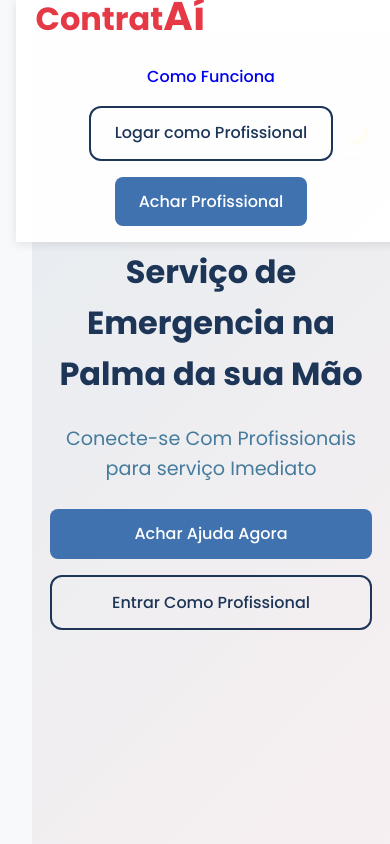
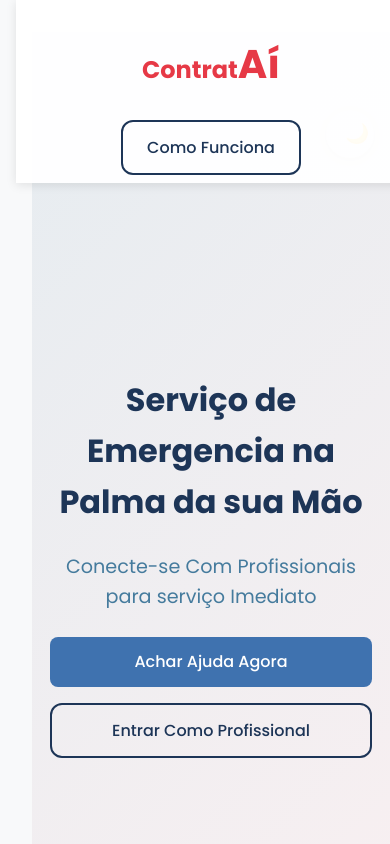
Before and after one commit to Yachmann/ETEC_TCC_REPOSITORIO_2025, a React (Vite) app: page / in a window 390 px wide. Shown: the top 844 px of the page. Built offline with nearby package versions, Linux system fonts and the light colour scheme.

Commit message:
css mudancas

```diff
--- a/src/components/ServicoPedidoForm/index.jsx
+++ b/src/components/ServicoPedidoForm/index.jsx
@@ -59,7 +59,7 @@ const ServicoPedidoForm = ({ profissionalId, aoPedidoCriado }) => {
       setDetalhes('');
       setEndereco('');
       setMessage('Pedido de serviço criado com sucesso!');
-      setSucesso('Alterado Com Sucesso!')
+      setSucesso('Criado Com Sucesso! Aguarde Resposta Profissional')
       setTimeout(() => {
         setSucesso(null)
       }, 3000)
--- a/src/index.css
+++ b/src/index.css
@@ -16,6 +16,7 @@
   box-shadow: 0 2px 8px rgba(0,0,0,0.2);
   cursor: pointer;
   transition: background-color 0.3s, color 0.3s, transform 0.2s;
+  z-index: 3;
 }
 .theme-toggle:hover {
   transform: scale(1.1);
--- a/src/pages/Home.css
+++ b/src/pages/Home.css
@@ -207,23 +207,45 @@ body {
 /* Responsivo */
 @media (max-width: 768px) {
   .hero-content h1 {
+    margin-top: 7em;
     font-size: 2rem;
+  }
+  .h1Contrata{
+    margin-top: 1em;
   }
 
   .hero-buttons {
     flex-direction: column;
     gap: 1rem;
   }
-
+  #headerb1,#headerb2{
+    width: 50%;
+    font-size: 0.8em;
+    display: none;
+  }
   .nav-links {
-    flex-direction: column;
+    text-align: center;
+    flex-direction: row;
+    justify-content: center;
     gap: 1rem;
     margin-top: 1rem;
     width: 100%;
   }
 
   .navbar {
-    align-items: flex-start;
+    align-items: center; /* Centraliza o conteúdo verticalmente */
+    flex-direction: column; /* Faz o logo e os links ficarem em coluna */
+    padding: 0.5rem 5%; /* Reduz altura do header */
+  }
+
+  .logo {
+    width: 100%;
+    text-align: center; /* Centraliza o nome do site */
+    margin-bottom: 0.5rem;
+  }
+
+  .logo h1 {
+    font-size: 1.5rem; /* Um pouco menor no mobile */
   }
 
   .features h2,
@@ -235,6 +257,7 @@ body {
     padding: 1.5rem;
   }
 }
+
 
 /* Scrollbar */
 ::-webkit-scrollbar {
--- a/src/pages/Home.jsx
+++ b/src/pages/Home.jsx
@@ -25,13 +25,13 @@ const Home = () => {
             <nav className="navbar">
               <div className="logo">
 
-                <h1>Contrat<span>Aí</span></h1>
+                <h1 className='h1Contrata'>Contrat<span>Aí</span></h1>
               </div>
               <div className="nav-links">
-                <a href="about">Como Funciona</a>
+                <a id='headerb3' className='btn-secondary' href="about">Como Funciona</a>
 
-                <Link to="/loginprofissional" className="btn-secondary">Logar como Profissional</Link>
-                <Link to="/buscar" className="btn-primary">Achar Profissional</Link>
+                <Link id='headerb1' to="/loginprofissional" className="btn-secondary">Logar como Profissional</Link>
+                <Link id='headerb2' to="/buscar" className="btn-primary">Achar Profissional</Link>
               </div>
             </nav>
 
--- a/src/pages/LoginClientePage.css
+++ b/src/pages/LoginClientePage.css
@@ -23,7 +23,10 @@
   width: 100%;
   max-width: 400px;
 }
-
+.pformclient{
+  margin-top: 1em;
+  text-align: center;
+}
 .login-cliente-form label {
   display: block;
   margin-bottom: 1.5rem;
--- a/src/pages/LoginClientePage.jsx
+++ b/src/pages/LoginClientePage.jsx
@@ -60,10 +60,11 @@ const LoginClientePage = () => {
       animate={{ opacity: 1, y: 0 }}
       transition={{ duration: 0.6, ease: 'easeOut' }}
     >
-      <div className="login-cliente-container">
+      <div className="login-container">
         <Backbutton rota={'/'} />
         <h1>Login de Usuário</h1>
-        <form className="login-cliente-form" onSubmit={handleSubmit}>
+        <form className="login-form" onSubmit={handleSubmit}>
+          <div className='campoTexto'>
             <label>
               <span>Email:</span>
               <input
@@ -73,6 +74,8 @@ const LoginClientePage = () => {
                 onChange={handleChange}
               />
             </label>
+          </div>
+          <div className='campoTexto'>
             <label>
               <span>Senha:</span>
               <input
@@ -82,8 +85,9 @@ const LoginClientePage = () => {
                 onChange={handleChange}
               />
             </label>
+          </div>
           <button type="submit">Login</button>
-          <p>Não tem uma conta? <Link to={'/cadastrocliente'}>Cadastre-se</Link></p>
+          <p className='pformclient'>Não tem uma conta? <Link className='link' to={'/cadastrocliente'}>Cadastre-se</Link></p>
         </form>
         {message && <p className={`message ${message.includes('Erro') ? 'error' : 'success'}`}>{message}</p>}
       </div>
```
Lines whose indentation alone changed are shown as unchanged.
